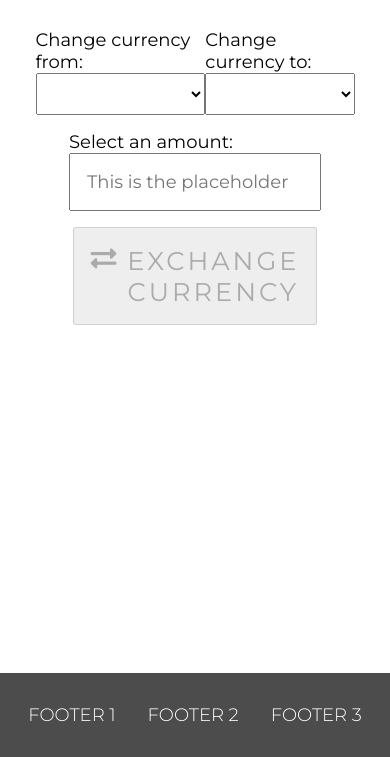
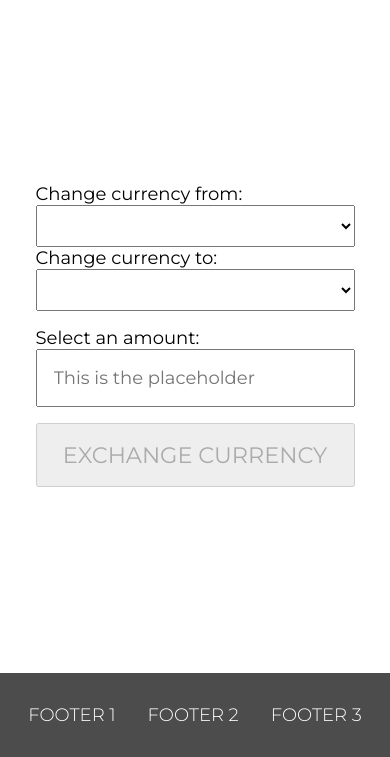
Before and after one commit to Makkoyev/jQuery-Practice, a plain HTML site: page index.html in a window 390 px wide. Shown: the part 87-844 px from the top of the page. Drawn offline with nearby package versions, Linux system fonts and the light colour scheme; no server answers.

Commit message:
SCSS Media Query

```diff
--- a/assets/css/main.scss
+++ b/assets/css/main.scss
@@ -42,6 +42,9 @@ html * {
     width: 90%;
     margin: 2rem auto;
     min-height: calc(80vh - 4rem);
+    display: flex;
+    flex-direction: column;
+    justify-content: center;
 }
 .converterWrapper {
     div:nth-child(1){
@@ -56,6 +59,9 @@ html * {
                 padding: .5rem;
             }
         }
+        @media screen and (max-width: 600px) {
+            flex-direction: column;
+        }
     }
     div:nth-child(2){
         display: flex;
@@ -67,6 +73,21 @@ html * {
             flex-basis: 50%;
             input {
                 padding: 1rem;
+            }
+            @media screen and (max-width: 1000px) {
+                flex-basis: 60%;
+            }
+            @media screen and (max-width: 900px) {
+                flex-basis: 70%;
+            }
+            @media screen and (max-width:  800px) {
+                flex-basis: 80%;
+            }
+            @media screen and (max-width:  700px) {
+                flex-basis: 90%;
+            }
+            @media screen and (max-width:  600px) {
+                flex-basis: 100%;
             }
         }
     }
@@ -81,13 +102,37 @@ html * {
             text-transform: uppercase;
             display: flex;
             justify-content: space-around;
-            letter-spacing: 3px;
             &::before{
                 font-family: "Font Awesome 5 Free";
                 font-weight: 900;
                 content: "\f362";
                 font-size: 1.6rem;
                 margin-right: .5rem;
+                margin-top: 3px;
+            }
+            @media screen and (max-width: 1000px) {
+                flex-basis: 60%;
+            }
+            @media screen and (max-width: 900px) {
+                flex-basis: 70%;
+            }
+            @media screen and (max-width:  800px) {
+                flex-basis: 80%;
+            }
+            @media screen and (max-width:  700px) {
+                flex-basis: 90%;
+            }
+            @media screen and (max-width:  600px) {
+                flex-basis: 100%;
+                font-size: 1.4rem;
+                &::before{
+                    font-size: 1.4rem;
+                }
+            }
+            @media screen and (max-width:  406px) {
+                &::before{
+                    display: none;
+                }
             }
         }
     }
```
Also changed, not shown: assets/css/main.css, 1 other file.
